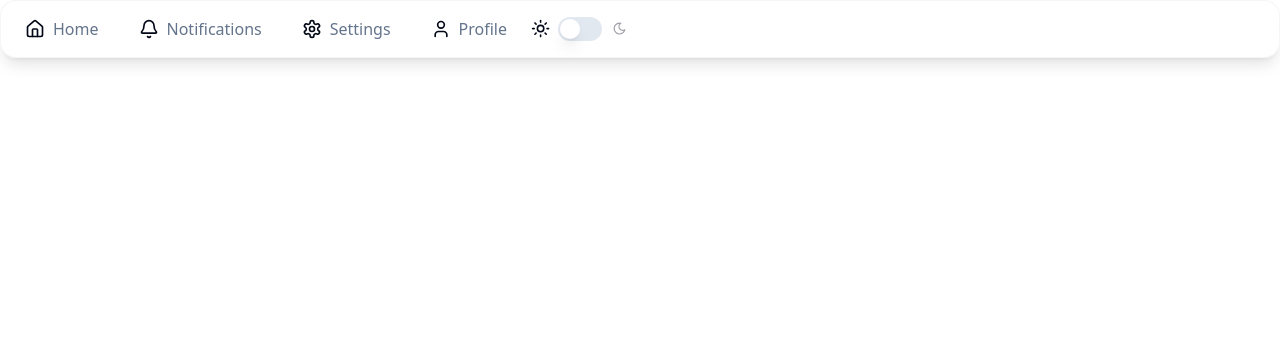
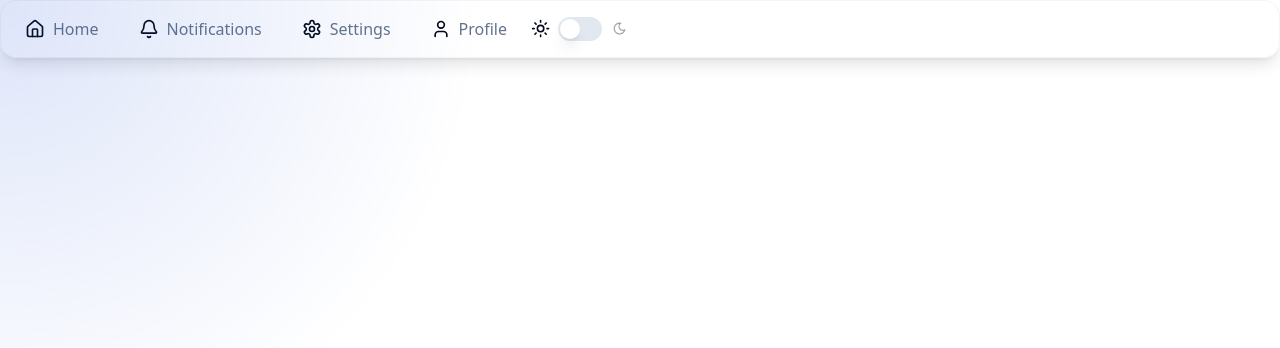
Before and after one commit to SuhasKanwar/WeCall, a React (Vite) app in the folder client/: page / in a window 1280 px wide. Shown: the top 348 px of the page. Built offline with nearby package versions, Linux system fonts and the light colour scheme; no server answers.

Commit message:
Added mouse move effect

```diff
--- a/client/src/App.jsx
+++ b/client/src/App.jsx
@@ -2,10 +2,12 @@
 import Lobby from "./pages/Lobby";
 import Room from "./pages/Room";
 import Home from "./pages/Home";
+import MouseMoveEffect from "./components/MouseMoveEffect";
 
 function App() {
   return (
     <div className="App">
+      <MouseMoveEffect />
       <Routes>
         <Route path="/" element={<Home />} />
         <Route path="/lobby" element={<Lobby />} />
--- /dev/null
+++ b/client/src/components/MouseMoveEffect.jsx
@@ -0,0 +1,26 @@
+import { useEffect, useState } from "react"
+
+export default function MouseMoveEffect() {
+  const [mousePosition, setMousePosition] = useState({ x: 0, y: 0 })
+
+  useEffect(() => {
+    const handleMouseMove = (event) => {
+      setMousePosition({ x: event.clientX, y: event.clientY })
+    }
+
+    window.addEventListener("mousemove", handleMouseMove)
+
+    return () => {
+      window.removeEventListener("mousemove", handleMouseMove)
+    }
+  }, [])
+
+  return (
+    <div
+      className="pointer-events-none fixed inset-0 z-30 transition-opacity duration-300"
+      style={{
+        background: `radial-gradient(600px at ${mousePosition.x}px ${mousePosition.y}px, rgba(29, 78, 216, 0.15), transparent 80%)`,
+      }}
+    />
+  )
+}
```
